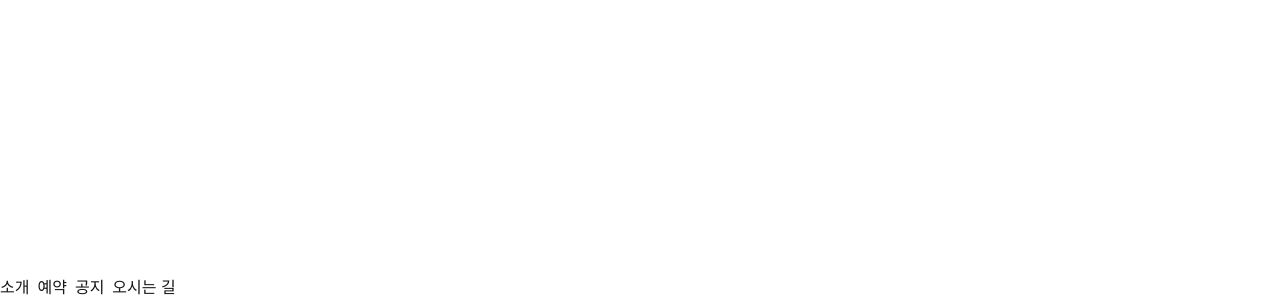
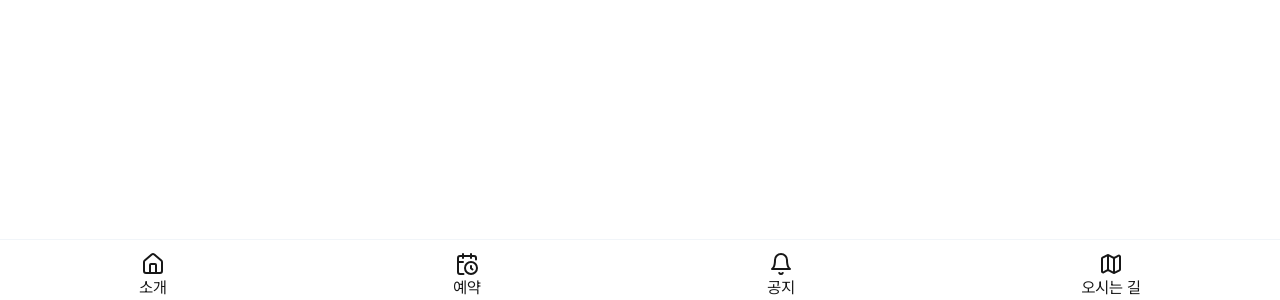
Before and after one commit to Youth-Restaurant/website, a Next.js app: page / in a window 1280 px wide. Shown: the part 500-800 px from the top of the page. Built offline with nearby package versions, Linux system fonts and the light colour scheme.

Commit message:
feat: 하단 앱바 UI 구현

```diff
--- a/app/layout.tsx
+++ b/app/layout.tsx
@@ -21,7 +21,7 @@ export default function RootLayout({
   return (
     <html lang="en">
       <body
-        className={`${pretendard} antialiased`}
+        className={`${pretendard.className} antialiased`}
       >
         {children}
       </body>
--- a/app/page.tsx
+++ b/app/page.tsx
@@ -1,14 +1,39 @@
+import { Bell, CalendarClock, House, Map } from "lucide-react";
 import Image from "next/image";
 
 export default function Home() {
   return (
     <>
-        <footer className="absolute bottom-0">
-          <ul className="flex gap-2">
-            <li>소개</li>
-            <li>예약</li>
-            <li>공지</li>
-            <li>오시는 길</li>
+        <footer className="absolute bottom-0 w-full border-t-[1px] border-t-slate-100 pt-3">
+          <ul className="flex gap-2 justify-around">
+            <li className="flex-col gap-2 items-center">
+              <div className="flex justify-center">
+                <House />
+              </div>
+              <span>소개</span>
+            </li>
+            <li className="flex-col gap-2 items-center">
+              <div className="flex justify-center">
+                <CalendarClock />
+              </div>
+              <span>
+                예약
+              </span>
+            </li>
+            <li className="flex-col gap-2 items-center">
+              <div className="flex justify-center">
+                <Bell />
+              </div>
+              <span>공지</span>
+            </li>
+            <li className="flex-col gap-2 items-center">
+              <div className="flex justify-center">
+                <Map />
+              </div>
+              <span>
+                오시는 길
+                </span>
+              </li>
           </ul>
         </footer>
     </>
```
